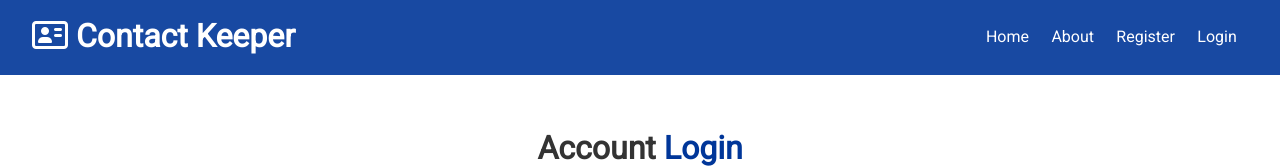
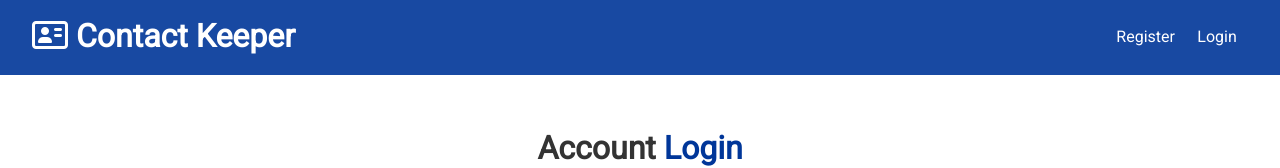
Before and after one commit to AlexRiosJ/contact-keeper, a React (Create React App) app in the folder client/: page /login in a window 1280 px wide. Shown: the top 168 px of the page. Built offline with nearby package versions, Linux system fonts and the light colour scheme; the HTML template or start-up script is replaced by a standard one.

Commit message:
Logout and Navbar ready

```diff
--- a/client/src/components/auth/Login.js
+++ b/client/src/components/auth/Login.js
@@ -55,7 +55,7 @@
 						name='email'
 						value={email}
 						onChange={onChange}
-						requiresd
+						required
 					/>
 				</div>
 				<div className='form-group'>
--- a/client/src/components/layouts/Navbar.js
+++ b/client/src/components/layouts/Navbar.js
@@ -1,27 +1,46 @@
-import React from 'react';
+import React, { Fragment, useContext } from 'react';
 import PropTypes from 'prop-types';
 import { Link } from 'react-router-dom';
+import AuthContext from '../../context/auth/authContext';
 
 const Navbar = ({ title, icon }) => {
+	const authContext = useContext(AuthContext);
+
+	const { isAuthenticated, logout, user } = authContext;
+
+	const onLogout = () => {
+		logout();
+	};
+
+	const authLinks = (
+		<Fragment>
+			<li>Hello {user && user.name}</li>
+			<li>
+				<a onClick={onLogout} href='#!'>
+					<i className='fas fa-sign-out-alt'></i>{' '}
+					<span className='hide-sm'>Logout</span>
+				</a>
+			</li>
+		</Fragment>
+	);
+
+	const guestLinks = (
+		<Fragment>
+			<li>
+				<Link to='/register'>Register</Link>
+			</li>
+			<li>
+				<Link to='/login'>Login</Link>
+			</li>
+		</Fragment>
+	);
+
 	return (
 		<div className='navbar bg-primary'>
 			<h1>
 				<i className={icon} /> {title}
 			</h1>
-			<ul>
-				<li>
-					<Link to='/'>Home</Link>
-				</li>
-				<li>
-					<Link to='/about'>About</Link>
-				</li>
-				<li>
-					<Link to='/register'>Register</Link>
-				</li>
-				<li>
-					<Link to='/login'>Login</Link>
-				</li>
-			</ul>
+			<ul>{isAuthenticated ? authLinks : guestLinks}</ul>
 		</div>
 	);
 };
--- a/client/src/context/auth/AuthState.js
+++ b/client/src/context/auth/AuthState.js
@@ -93,7 +93,7 @@
 	};
 
 	// Logout
-	const logout = () => {};
+	const logout = () => dispatch({ type: LOGOUT });
 	// Clear Errors
 	const clearErrors = () => dispatch({ type: CLEAR_ERRORS });
 	return (
--- a/client/src/context/auth/authReducer.js
+++ b/client/src/context/auth/authReducer.js
@@ -30,6 +30,7 @@
 		case REGISTER_FAIL:
 		case AUTH_ERROR:
 		case LOGIN_FAIL:
+		case LOGOUT:
 			localStorage.removeItem('token');
 			return {
 				...state,
```
